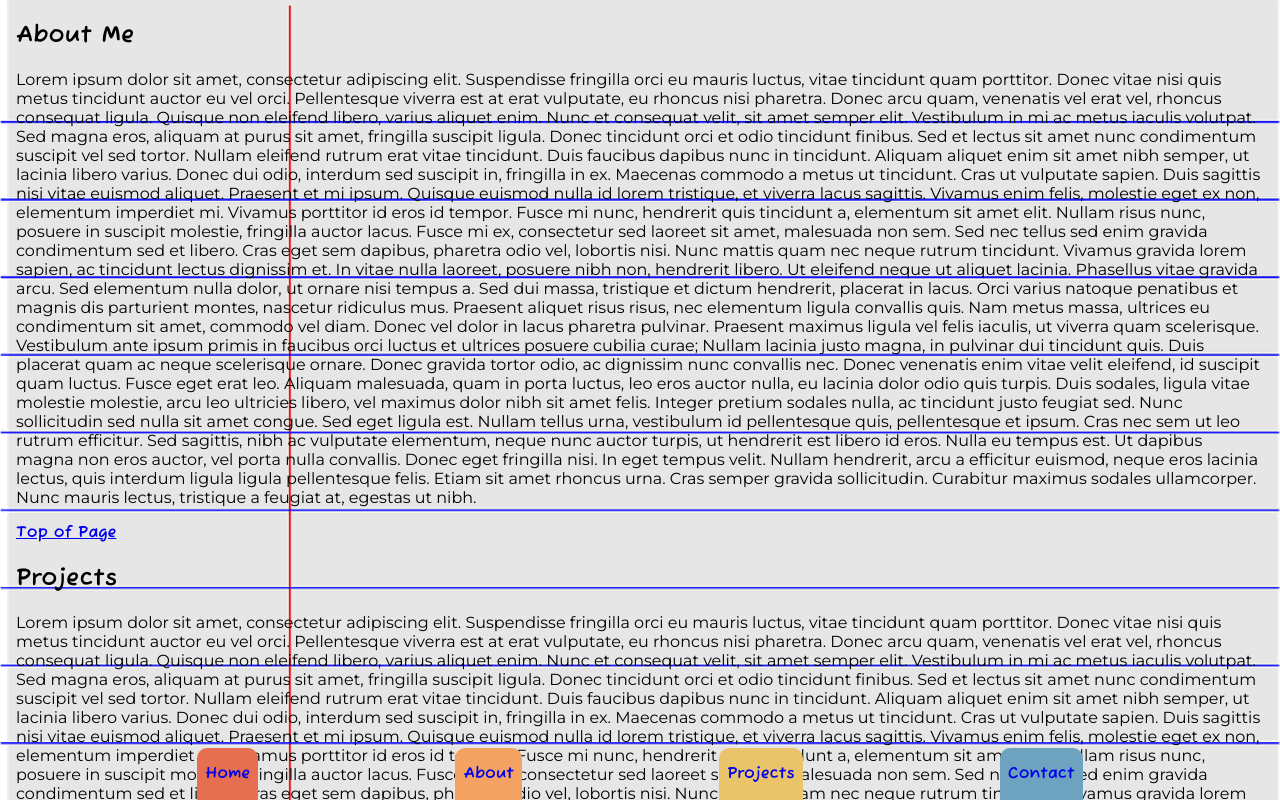
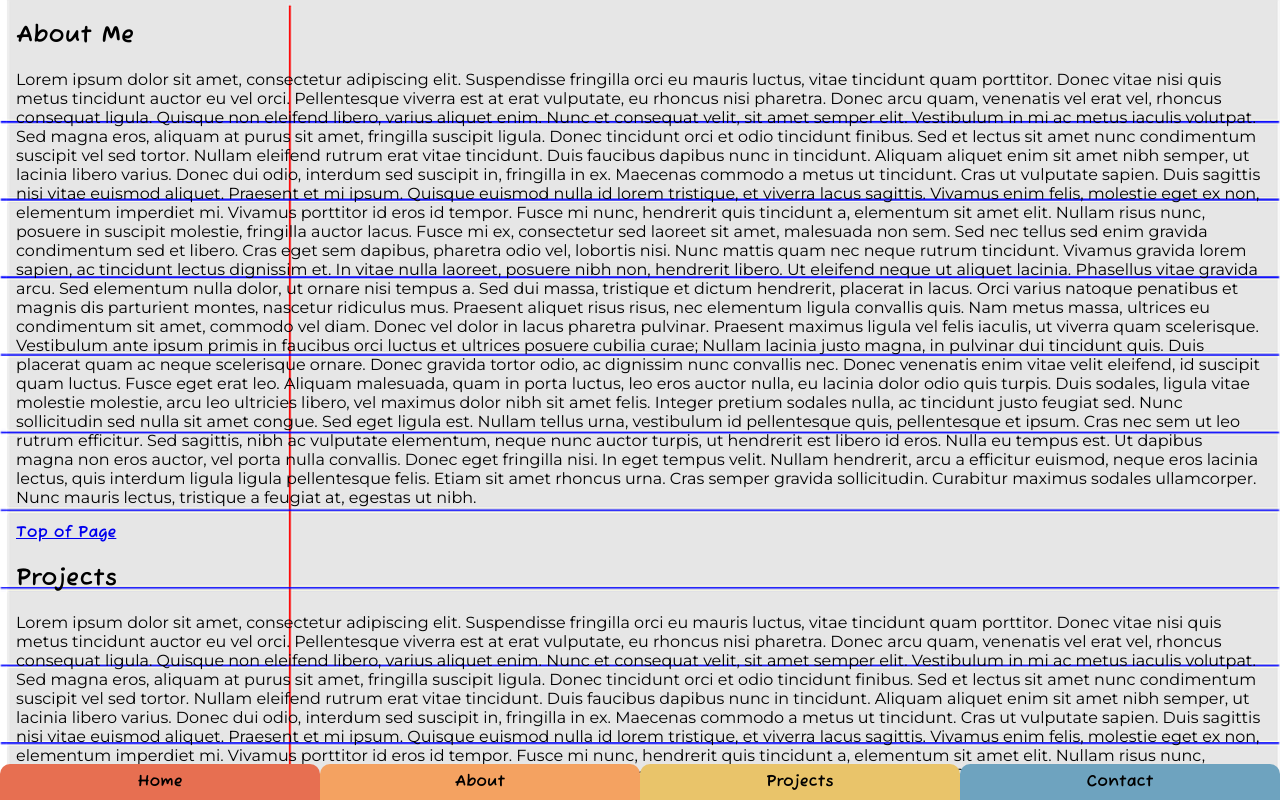
Before and after one commit to eliao13/web-portfolio-project, a React (Create React App) app: page / in a window 1280 px wide. Shown: the top 800 px of the page. Built offline with nearby package versions, Linux system fonts and the light colour scheme.

Commit message:
finished show and hide navbar when scrolling

```diff
--- a/src/components/Navbar.js
+++ b/src/components/Navbar.js
@@ -1,14 +1,16 @@
 import { HashLink as Link } from "react-router-hash-link";
 import { useEffect, useState } from "react";
+import { debounce } from '../utilities/helpers';
 
 function Navbar() {
 
+  // show and hide nav bar when scrolling
+  // https://www.devtwins.com/blog/sticky-navbar-hides-scroll
   const [prevScrollPosition, setPrevScrollPosition] = useState(0);
 
   const [visible, setVisible] = useState(true);
 
-  function handleScroll() {
-
+  const handleScroll = debounce(() => {
     // Find current scroll position
     const currentScrollPosition = window.pageYOffset;
 
@@ -16,7 +18,7 @@ function Navbar() {
     setVisible((prevScrollPosition > currentScrollPosition && prevScrollPosition - currentScrollPosition > 70) || currentScrollPosition < 10);
 
     setPrevScrollPosition(currentScrollPosition);
-  };
+  }, 100);
 
   useEffect(() => {
     window.addEventListener('scroll', handleScroll);
@@ -24,8 +26,12 @@ function Navbar() {
     return () => window.removeEventListener('scroll', handleScroll);
   }, [prevScrollPosition, visible, handleScroll]);
 
+
+
+
+
   return (
-    <div className="nav-bar">
+    <div className="nav-bar" style={{bottom: visible ? '0' : '-36px'}}>
       <ul>
         <li>
           <Link smooth to='/' className="home-link">Home</Link>
--- a/src/styles/_navbar.scss
+++ b/src/styles/_navbar.scss
@@ -5,6 +5,8 @@
     bottom: 0;
     left: 0;
     width: 100%;
+    height: 36px;
+    transition: bottom 0.5s;
 
     ul {
         display: flex;
@@ -16,13 +18,15 @@
 
         li {
             list-style: none;
-            padding: 1rem 0;
+            width: 100%;
 
             a {
                 text-decoration: none;
-                padding: 1rem 0.5rem;
+                text-align: center;
+                padding: 0.5rem;
                 border-radius: 10px 10px 0 0;
-                width: 85px;
+                display: block;
+                color: $textcolors;
             }
 
             .home-link {
--- /dev/null
+++ b/src/utilities/helpers.js
@@ -0,0 +1,14 @@
+export function debounce(func, wait, immediate) {
+    var timeout;
+    return function() {
+        var context = this, args = arguments;
+        var later = function() {
+            timeout = null;
+            if (!immediate) func.apply(context, args);
+        };
+        var callNow = immediate && !timeout;
+        clearTimeout(timeout);
+        timeout = setTimeout(later, wait);
+        if (callNow) func.apply(context, args);
+    };
+};
```
